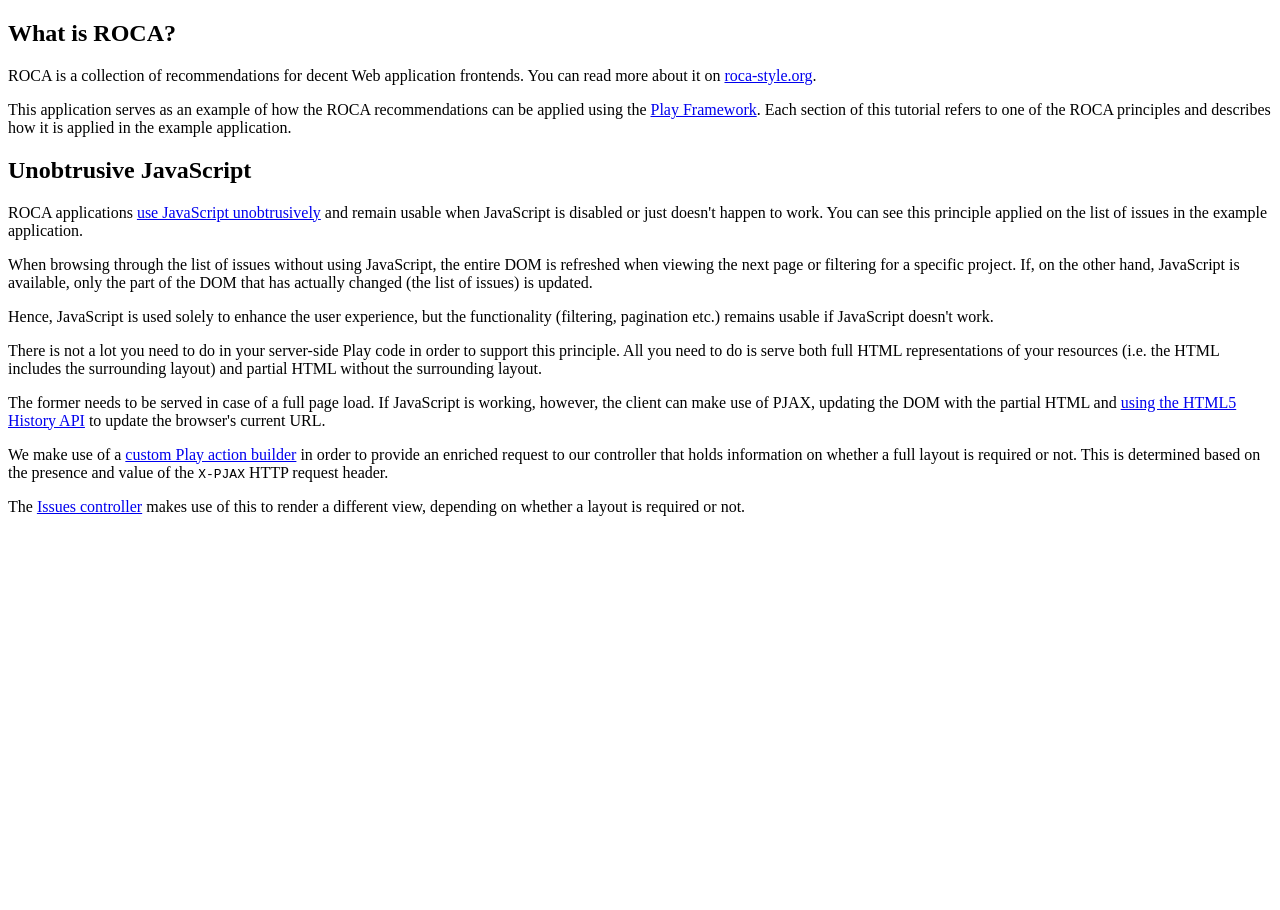
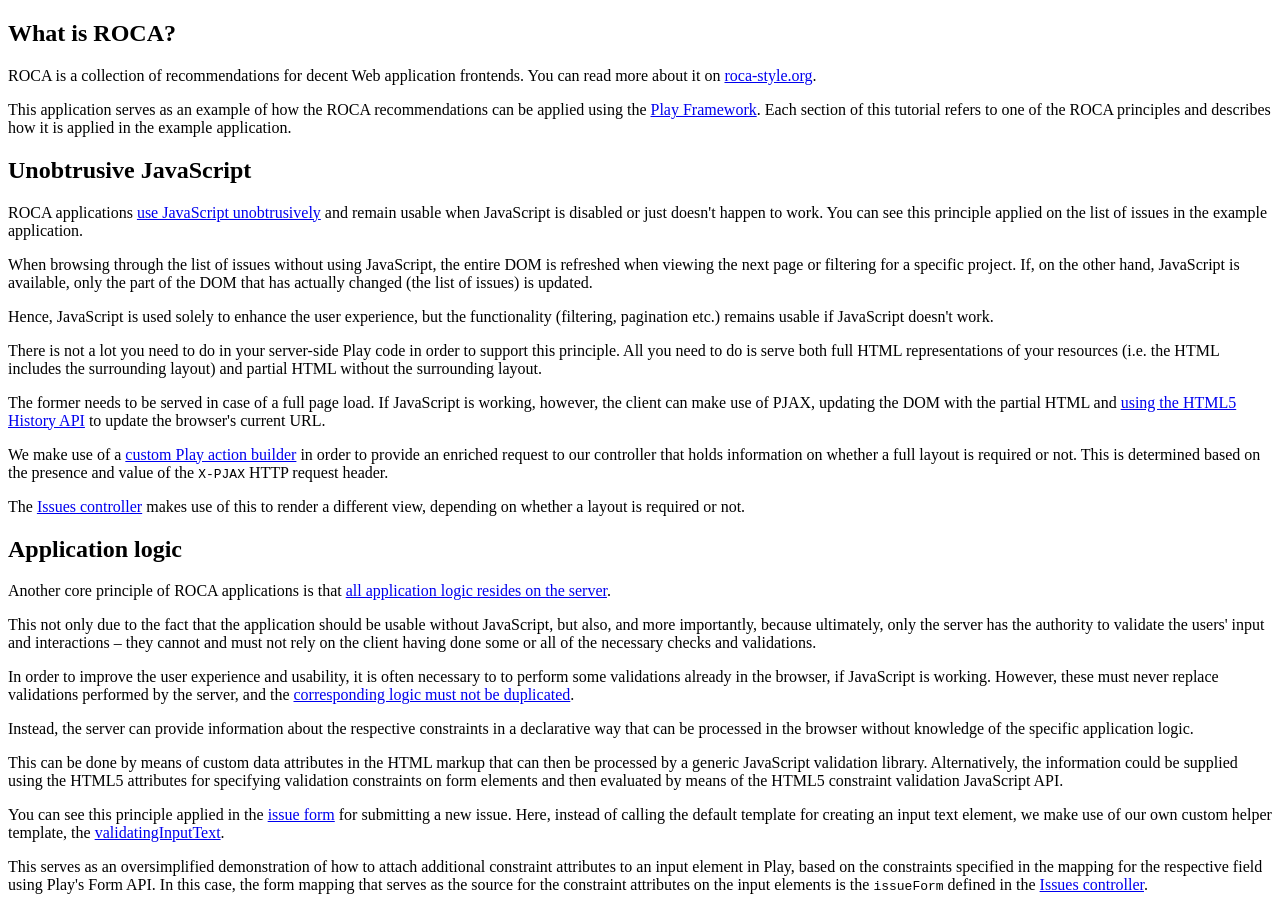
Before and after one commit to innoq/activator-play-roca, a plain HTML site: page tutorial/index.html in a window 1280 px wide. Before the commit the page ends 800 px from the top, so only its background shows below. Drawn offline with Linux system fonts and the light colour scheme.

Commit message:
Add tutorial step on application logic

```diff
--- a/tutorial/index.html
+++ b/tutorial/index.html
@@ -36,5 +36,51 @@
     makes use of this to render a different view, depending on whether a layout is required
     or not.</p>
 </div>
+<div>
+    <h2>Application logic</h2>
+    <p>
+        Another core principle of ROCA applications is that
+        <a href="http://roca-style.org/#application-logic">all application logic resides on
+        the server</a>.
+    </p>
+    <p>
+        This not only due to the fact that the application should be usable
+        without JavaScript, but also, and more importantly, because ultimately, only the server
+        has the authority to validate the users' input and interactions – they cannot and must not
+        rely on the client having done some or all of the necessary checks and validations.
+    </p>
+    <p>
+        In order to improve the user experience and usability, it is often necessary to to perform
+        some validations already in the browser, if JavaScript is working. However, these must never replace validations
+        performed by the server, and the
+        <a href="http://roca-style.org/#no-duplication">corresponding logic must not be duplicated</a>.
+    </p>
+    <p>
+        Instead, the server can provide information about the respective constraints
+        in a declarative way that can be processed in the browser without knowledge of the
+        specific application logic.
+    </p>
+    <p>
+        This can be done by means of custom data attributes in the HTML markup that can then be processed
+        by a generic JavaScript validation library. Alternatively, the information could be supplied using the HTML5
+        attributes for specifying validation constraints on form elements and then evaluated by means of the HTML5
+        constraint validation JavaScript API.
+    </p>
+    <p>
+        You can see this principle applied in the
+        <a href="#code/app/views/issueForm.scala.html" class="shortcut">issue form</a> for submitting a new
+        issue. Here, instead of calling the default template for creating an input text element,
+        we make use of our own custom helper template, the
+        <a href="#code/app/views/issueForm.scala.html" class="shortcut">validatingInputText</a>.
+    </p>
+    <p>
+        This serves as an oversimplified demonstration of how to attach additional constraint
+        attributes to an input element in Play, based on the constraints specified in the mapping for the
+        respective field using Play's Form API. In this case, the form mapping that serves as the
+        source for the constraint attributes on the input elements is the <code>issueForm</code>
+        defined in the
+        <a href="#code/app/controllers/Issues.scala" class="shortcut">Issues controller</a>.
+    </p>
+</div>
 </body>
 </html>
```
